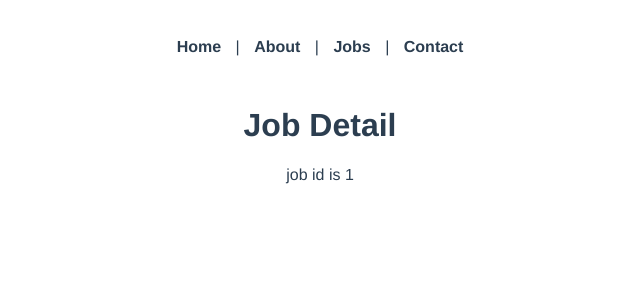
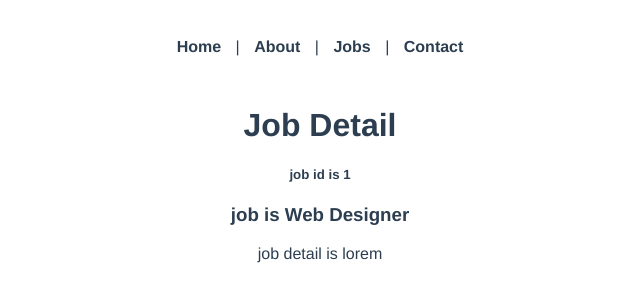
Before and after one commit to Y2theK/vue-apps, a Vue app: page /jobs/1 in a window 1280 px wide. Shown: the top 302 px of the page, without its empty margins (320-960 px from the left). Built offline with nearby package versions, Linux system fonts and the light colour scheme; data requests are answered from the project's data file.

Commit message:
fetch data from local json-server

```diff
--- /dev/null
+++ b/db.json
@@ -0,0 +1,7 @@
+{
+  "jobs" : [
+    { "title": "Web Designer", "id": 1, "details": "lorem" },
+    { "title": "Web Developer", "id":2, "details": "lorem b" },
+    { "title": "Web Backend", "id": 3," details": "lorem a" }
+  ]
+}
--- a/src/views/JobDetails.vue
+++ b/src/views/JobDetails.vue
@@ -1,11 +1,30 @@
 <template>
   <h1>Job Detail</h1>
-  <p>job id is {{ id }}</p>
+  <div v-if="job">
+    <h5>job id is {{ id }}</h5>
+    <h3>job is {{ job.title }}</h3>
+    <p>job detail is {{ job.details }}</p>
+  </div>
+
+  <div v-else>
+    <p>loading job detail</p>
+  </div>
 </template>
 
 <script>
 export default {
   props: ["id"],
+  data() {
+    return {
+      job: null,
+    };
+  },
+  mounted() {
+    fetch("http://localhost:3000/jobs/" + this.id)
+      .then((res) => res.json())
+      .then((data) => (this.job = data))
+      .catch((err) => console.log(err.message));
+  },
 };
 </script>
 
--- a/src/views/JobsView.vue
+++ b/src/views/JobsView.vue
@@ -1,9 +1,14 @@
 <template>
   <h1>Jobs List</h1>
-  <div v-for="job in jobs" :key="job.id" class="jobs">
-    <router-link :to="{ name: 'jobs-detail', params: { id: job.id } }">
-      <h3>{{ job.title }}</h3>
-    </router-link>
+  <div v-if="jobs.length">
+    <div v-for="job in jobs" :key="job.id" class="jobs">
+      <router-link :to="{ name: 'jobs-detail', params: { id: job.id } }">
+        <h3>{{ job.title }}</h3>
+      </router-link>
+    </div>
+  </div>
+  <div v-else>
+    <p>loading jobs</p>
   </div>
 </template>
 
@@ -11,12 +16,14 @@
 export default {
   data() {
     return {
-      jobs: [
-        { title: "Web Designer", id: 1, details: "lorem" },
-        { title: "Web Developer", id: 2, details: "lorem b" },
-        { title: "Web Backend", id: 3, details: "lorem a" },
-      ],
+      jobs: [],
     };
+  },
+  mounted() {
+    fetch("http://localhost:3000/jobs")
+      .then((res) => res.json())
+      .then((data) => (this.jobs = data))
+      .catch((err) => console.log(err.message));
   },
 };
 </script>
```
Also changed, not shown: 1 other file (tests, documents, lock files or other folders).
